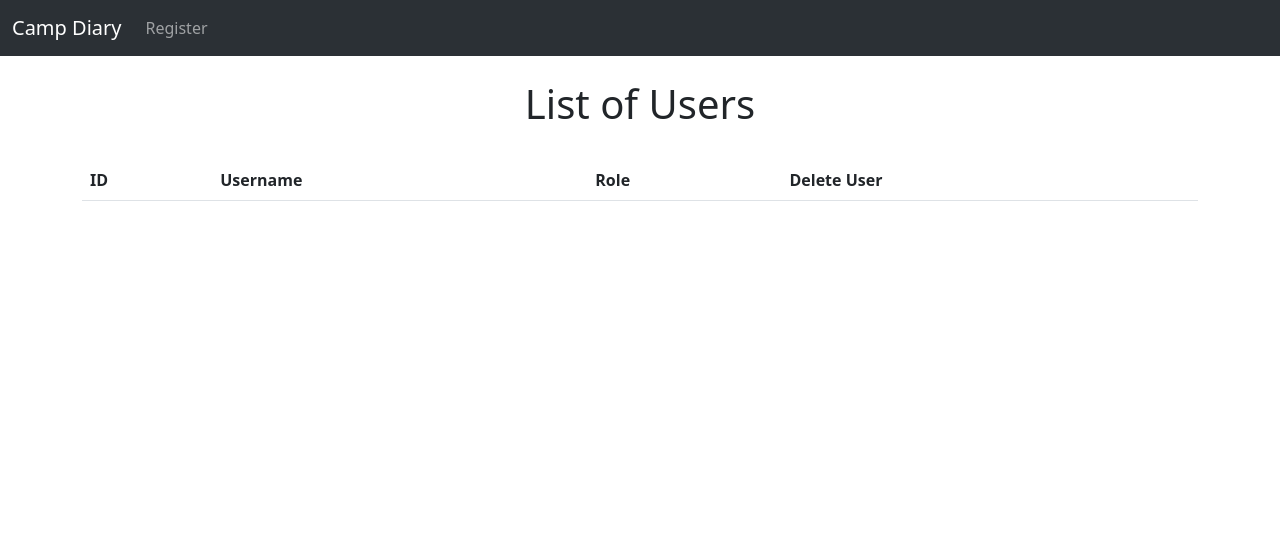
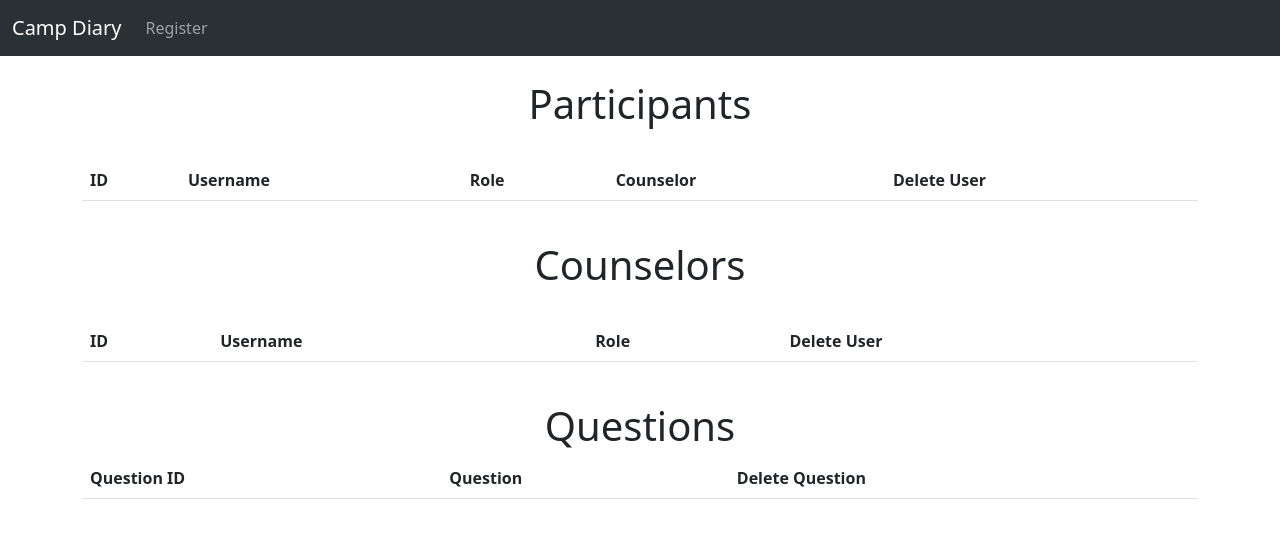
Before and after one commit to Niclas-L/camp-diary, a Flask app: template templates/admin.html in a window 1280 px wide. Shown: the top 538 px of the page. Run offline with Flask 3, Linux system fonts and the light colour scheme; the template is opened without the code that fills it, so the values that code supplies are empty.

Commit message:
Added list of questions

```diff
--- a/templates/admin.html
+++ b/templates/admin.html
@@ -1,6 +1,87 @@
 {% extends "base.html" %} {% block title%}Admin{% endblock %}{% block content %}
 
-<h1 class="container text-center">List of Users</h1>
+<h1 class="container text-center">Participants</h1>
+
+<br />
+
+<table class="table">
+  <thead>
+    <tr>
+      <th scope="col">ID</th>
+      <th scope="col">Username</th>
+      <th scope="col">Role</th>
+      <th scope="col">Counselor</th>
+      <th scope="col">Delete User</th>
+    </tr>
+  </thead>
+  <tbody>
+    {% for user in our_users %} {% if user.role == 'participant' %}
+    <tr>
+      <th scope="row" class="align-middle">{{user.id}}</th>
+      <td class="align-middle">{{user.username}}</td>
+      <td class="align-middle">{{user.role}}</td>
+      <td class="align-middle">Assign</td>
+      <!-- ADD ASSIGN FEATURE -->
+      <td>
+        <button
+          type="button"
+          class="btn btn-danger"
+          data-bs-toggle="modal"
+          data-bs-target="#delete{{user.id}}"
+        >
+          Delete User
+        </button>
+      </td>
+    </tr>
+    <div
+      class="modal fade"
+      id="delete{{user.id}}"
+      tabindex="-1"
+      aria-labelledby="deleteModalLabel"
+      aria-hidden="true"
+    >
+      <div class="modal-dialog">
+        <div class="modal-content">
+          <div class="modal-header">
+            <h1 class="modal-title fs-5" id="deleteModalLabel">Delete user?</h1>
+            <button
+              type="button"
+              class="btn-close"
+              data-bs-dismiss="modal"
+              aria-label="Close"
+            ></button>
+          </div>
+          <div class="modal-body">
+            Are you sure you want to delete {{ user.username }}
+          </div>
+          <div class="modal-footer">
+            <button
+              type="button"
+              class="btn btn-secondary"
+              data-bs-dismiss="modal"
+            >
+              Cancel
+            </button>
+            <form>
+              <button
+                class="btn btn-danger"
+                formaction="/admin/delete/{{user.id}}"
+                data-bs-dismiss="modal"
+              >
+                Delete
+              </button>
+            </form>
+          </div>
+        </div>
+      </div>
+    </div>
+    {% endif %} {% endfor %}
+  </tbody>
+</table>
+
+<br />
+
+<h1 class="container text-center">Counselors</h1>
 
 <br />
 
@@ -14,7 +95,7 @@
     </tr>
   </thead>
   <tbody>
-    {% for user in our_users %}
+    {% for user in our_users %} {% if user.role == 'counselor' %}
     <tr>
       <th scope="row" class="align-middle">{{user.id}}</th>
       <td class="align-middle">{{user.username}}</td>
@@ -72,6 +153,83 @@
         </div>
       </div>
     </div>
+    {% endif %} {% endfor %}
+  </tbody>
+</table>
+
+<br />
+
+<h1 class="container text-center">Questions</h1>
+
+<table class="table">
+  <thead>
+    <tr>
+      <th scope="col">Question ID</th>
+      <th scope="col">Question</th>
+      <th scope="col">Delete Question</th>
+    </tr>
+  </thead>
+  <tbody>
+    {% for question in questions %}
+    <tr>
+      <th scope="row" class="align-middle">{{question.question_id}}</th>
+      <td class="align-middle">{{question.question}}</td>
+      <td>
+        <button
+          type="button"
+          class="btn btn-danger"
+          data-bs-toggle="modal"
+          data-bs-target="#delete{{question.question_id}}"
+        >
+          Delete Question
+        </button>
+      </td>
+    </tr>
+    <div
+      class="modal fade"
+      id="delete{{question.question_id}}"
+      tabindex="-1"
+      aria-labelledby="deleteModalLabel"
+      aria-hidden="true"
+    >
+      <div class="modal-dialog">
+        <div class="modal-content">
+          <div class="modal-header">
+            <h1 class="modal-title fs-5" id="deleteModalLabel">
+              Delete question?
+            </h1>
+            <button
+              type="button"
+              class="btn-close"
+              data-bs-dismiss="modal"
+              aria-label="Close"
+            ></button>
+          </div>
+          <div class="modal-body">
+            Are you sure you want to delete the question "{{ question.question
+            }}"
+          </div>
+          <div class="modal-footer">
+            <button
+              type="button"
+              class="btn btn-secondary"
+              data-bs-dismiss="modal"
+            >
+              Cancel
+            </button>
+            <form>
+              <button
+                class="btn btn-danger"
+                formaction="/admin/delete/question/{{question.question_id}}"
+                data-bs-dismiss="modal"
+              >
+                Delete
+              </button>
+            </form>
+          </div>
+        </div>
+      </div>
+    </div>
     {% endfor %}
   </tbody>
 </table>
```
Also changed, not shown: admin.py (+13 -0 lines).
